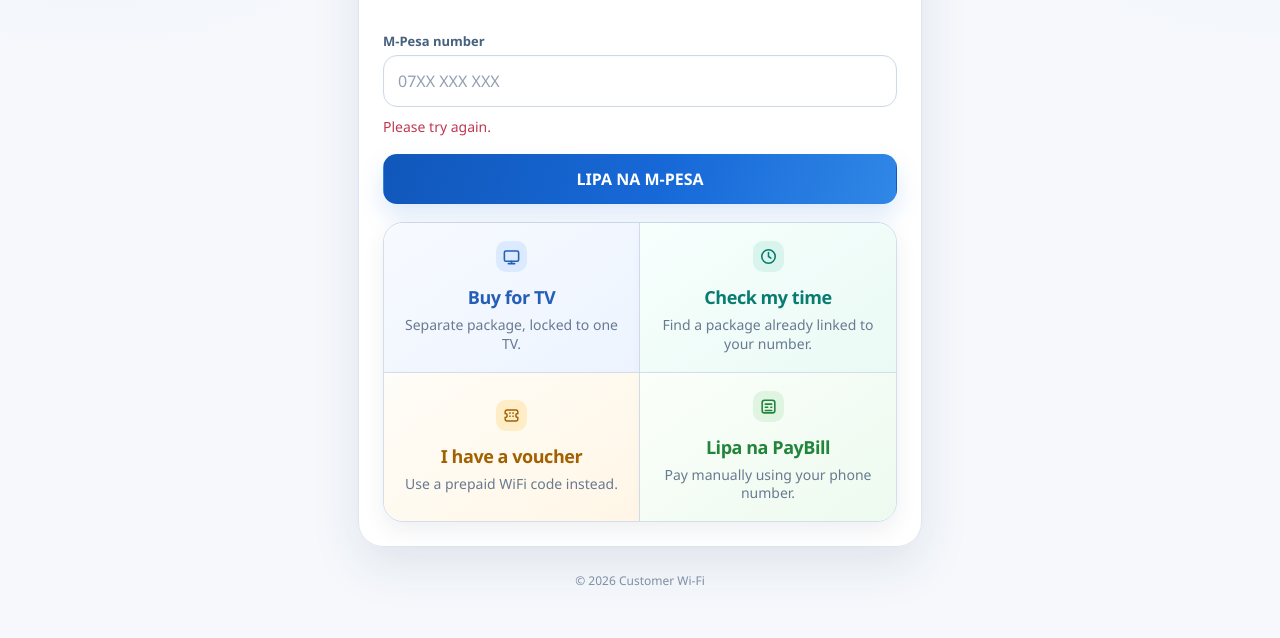
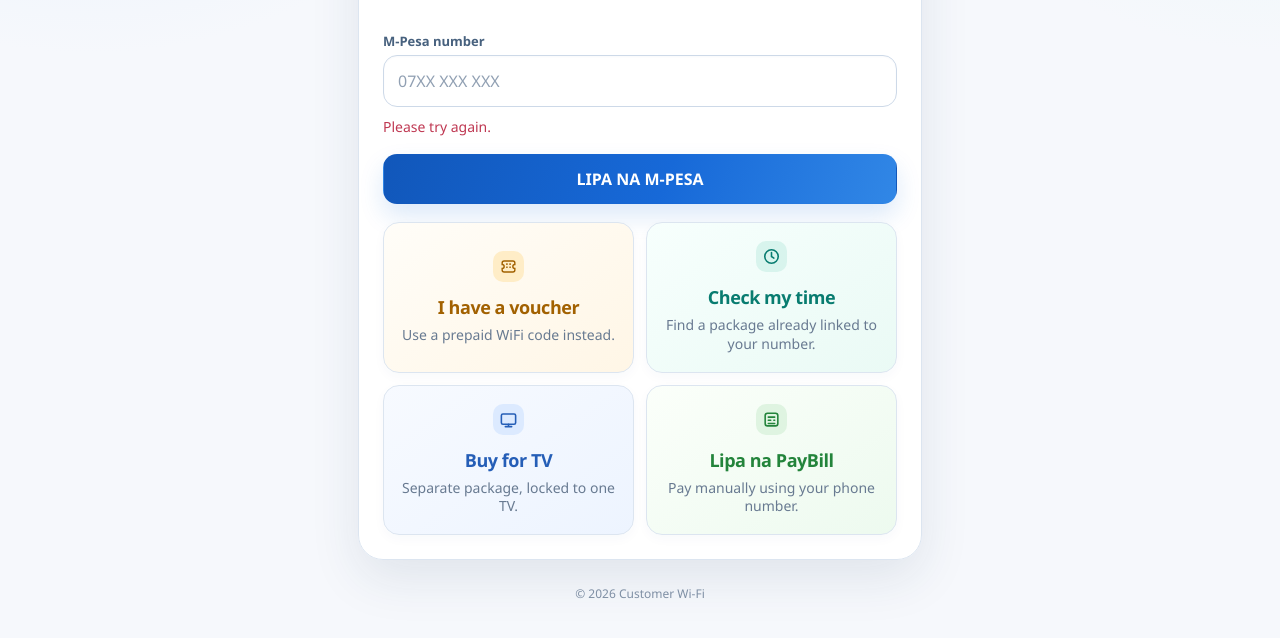
Before and after one commit to Donke01/wifi-fiti, a website: page public/tenant-portal.html in a window 1280 px wide. Shown: the part 380-1018 px from the top of the page. Drawn offline with Linux system fonts and the light colour scheme; no server answers.

Commit message:
Match legacy two-column customer actions

```diff
--- a/public/tenant-portal.html
+++ b/public/tenant-portal.html
@@ -31,13 +31,13 @@
     #open-voucher{border-color:#f0d8ad;background:linear-gradient(145deg,#fffdf8,#fff6e6)}#open-voucher b{color:#a26100}
     #open-paybill{border-color:#bfe7c5;background:linear-gradient(145deg,#fbfffa,#edfaef)}#open-paybill b{color:#23843b}
     #buy-tv-start .utility-icon{color:#255eb7;background:#dceaff}#check-time .utility-icon{color:#087c70;background:#d8f4ed}#open-voucher .utility-icon{color:#a26100;background:#ffedc7}#open-paybill .utility-icon{color:#23843b;background:#dff4e1}
-    .utilities{gap:0;border:1px solid #d2deeb;border-radius:20px;overflow:hidden;background:#fff;box-shadow:0 8px 22px rgba(32,57,86,.08)}
-    .utilities .utility{border:0!important;border-right:1px solid #d2deeb!important;border-bottom:1px solid #d2deeb!important;border-radius:0}
-    .utilities .utility:nth-child(2n){border-right:0!important}.utilities .utility:nth-child(n+3){border-bottom:0!important}
+    .utilities{gap:12px;border:0;border-radius:0;overflow:visible;background:transparent;box-shadow:none}
+    .utilities .utility{border:1px solid #dce5f0!important;border-radius:16px}
+    #open-voucher{grid-column:1;grid-row:1}#check-time{grid-column:2;grid-row:1}#buy-tv-start{grid-column:1;grid-row:2}#open-paybill{grid-column:2;grid-row:2}
     .spinner{border-color:#dbe5f0;border-top-color:var(--blue)}.elapsed{color:var(--muted)}.active-card:after{background:radial-gradient(circle,#d4e6ff,transparent 65%)}.active-kicker{color:var(--blue)}.clock{color:var(--ink)}.notice{border-color:#cfe1f6;color:#355374;background:#f3f8ff}.notice strong{color:var(--ink)}.remaining{color:var(--good)}.existing{border-color:var(--line);background:#fff}.existing.active{border-color:var(--blue);background:#eef5ff}.footer{color:#8292a7}
     @media (prefers-reduced-motion:no-preference){.card:not(.hidden){animation:fitiTileIn .48s cubic-bezier(.2,.8,.2,1) both}.plan{animation:fitiTileIn .45s cubic-bezier(.2,.8,.2,1) both}.plan:nth-child(2){animation-delay:.05s}.plan:nth-child(3){animation-delay:.1s}.plan:nth-child(4){animation-delay:.15s}}
     @keyframes fitiBrandFloat{0%,100%{transform:translateY(0)}50%{transform:translateY(-6px)}}@keyframes fitiTileIn{from{opacity:0;transform:translateY(10px)}to{opacity:1;transform:none}}
-    @media(max-width:480px){.utilities{grid-template-columns:1fr}.utility{min-height:92px}.utilities .utility,.utilities .utility:nth-child(2n){border-right:0!important}.utilities .utility:nth-child(n+3){border-bottom:1px solid #d2deeb!important}.utilities .utility:last-child{border-bottom:0!important}}
+    @media(max-width:480px){.utilities{grid-template-columns:1fr}.utility{min-height:92px}.utilities .utility{grid-column:auto!important;grid-row:auto!important}}
     @media(max-width:400px){.shell{padding:18px 13px 40px}.brand-mark{width:92px;height:92px}.brand-name{font-size:42px}.card{padding:19px}}
   </style>
 </head>
```
